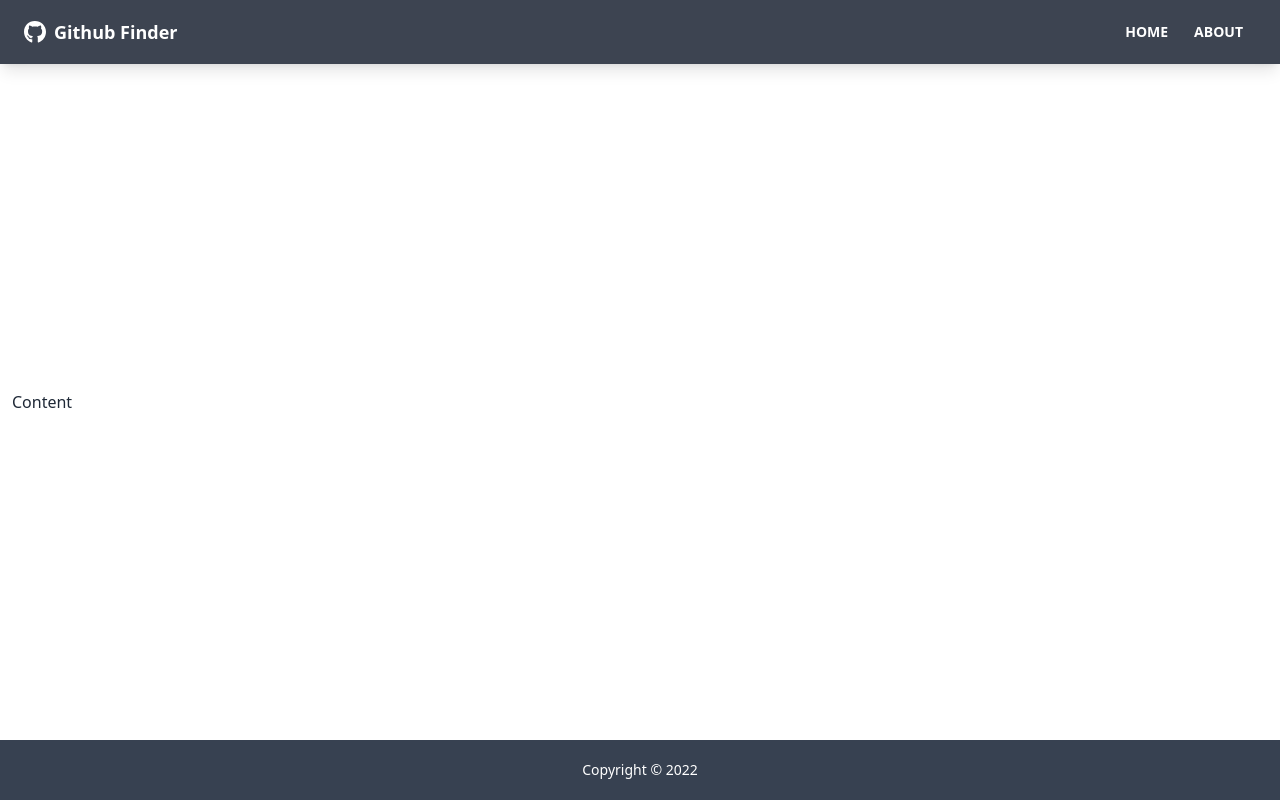
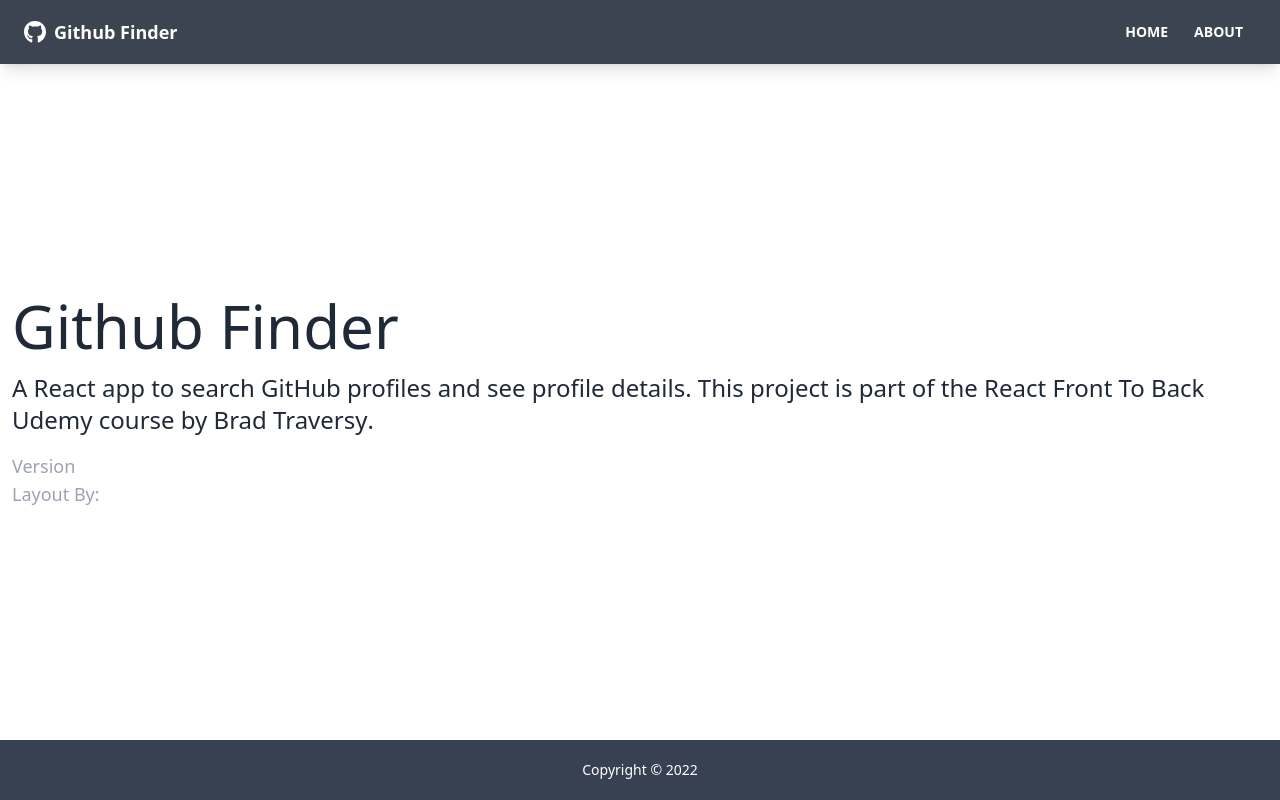
Before and after one commit to ClockWize171/github-finder-101, a React (Create React App) app: page /about in a window 1280 px wide. Built offline with nearby package versions, Linux system fonts and the light colour scheme.

Commit message:
added pages

```diff
--- a/src/App.js
+++ b/src/App.js
@@ -1,4 +1,7 @@
-import { BrowserRouter as Router, Route } from 'react-router-dom'
+import { BrowserRouter as Router, Route, Routes } from 'react-router-dom'
+import Home from './pages/Home';
+import About from './pages/About';
+import NotFound from './pages/NotFound';
 import Navbar from './components/layout/Navbar';
 import Footer from './components/layout/Footer';
 
@@ -7,7 +10,14 @@
     <Router>
       <div className="flex flex-col justify-between h-screen">
         <Navbar />
-        <main className='container mx-auto px-3 pb-12'>Content</main>
+        <main className='container mx-auto px-3 pb-12'>
+          <Routes>
+            <Route path='/' element={<Home />}></Route>
+            <Route path='/about' element={<About />}></Route>
+            <Route path='/notfound' element={<NotFound />}></Route>
+            <Route path='/*' element={<NotFound />}></Route>
+          </Routes>
+        </main>
         <Footer />
       </div>
     </Router>
--- a/src/components/layout/Navbar.jsx
+++ b/src/components/layout/Navbar.jsx
@@ -14,7 +14,7 @@
                 <div className="flex-1 px-2 mx-2">
                     <div className="flex justify-end">
                         <Link to='/' className='btn btn-ghost btn-sm rounded-btn'>Home</Link>
-                        <Link to='/' className='btn btn-ghost btn-sm rounded-btn'>About</Link>
+                        <Link to='/about' className='btn btn-ghost btn-sm rounded-btn'>About</Link>
                     </div>
                 </div>
             </div>
--- /dev/null
+++ b/src/pages/About.jsx
@@ -0,0 +1,33 @@
+import React from 'react'
+
+const About = () => {
+  return (
+    <>
+        <h1 className='text-6xl mb-4'>Github Finder</h1>
+      <p className='mb-4 text-2xl font-light'>
+        A React app to search GitHub profiles and see profile details. This
+        project is part of the
+        <a href='https://www.udemy.com/course/modern-react-front-to-back/'>
+          {' '}
+          React Front To Back
+        </a>{' '}
+        Udemy course by
+        <strong>
+          <a href='https://traversymedia.com'> Brad Traversy</a>
+        </strong>
+        .
+      </p>
+      <p className='text-lg text-gray-400'>
+        Version <span className='text-white'>1.0.0</span>
+      </p>
+      <p className='text-lg text-gray-400'>
+        Layout By:
+        <a className='text-white' href='https://twitter.com/hassibmoddasser'>
+          Hassib Moddasser
+        </a>
+      </p>
+    </>
+  )
+}
+
+export default About
--- /dev/null
+++ b/src/pages/Home.jsx
@@ -0,0 +1,11 @@
+import React from 'react'
+
+const Home = () => {
+  return (
+    <div>
+    <h1 className='text-6xl'>Welcome</h1>
+    </div>
+  )
+}
+
+export default Home
--- /dev/null
+++ b/src/pages/NotFound.jsx
@@ -0,0 +1,22 @@
+import React from 'react'
+import { FaHome } from 'react-icons/fa'
+import { Link } from 'react-router-dom'
+
+const NotFound = () => {
+  return (
+    <div className='hero'>
+      <div className='text-center hero-content'>
+        <div className='max-w-lg'>
+          <h1 className='text-8xl font-bold mb-8'>Oops!</h1>
+          <p className='text-5xl mb-8'>404 - Page Not Found!</p>
+          <Link className='btn btn-primary btn-lg' to='/'>
+            <FaHome className='mr-2' />
+            Back To Home
+          </Link>
+        </div>
+      </div>
+    </div>
+  )
+}
+
+export default NotFound
```
